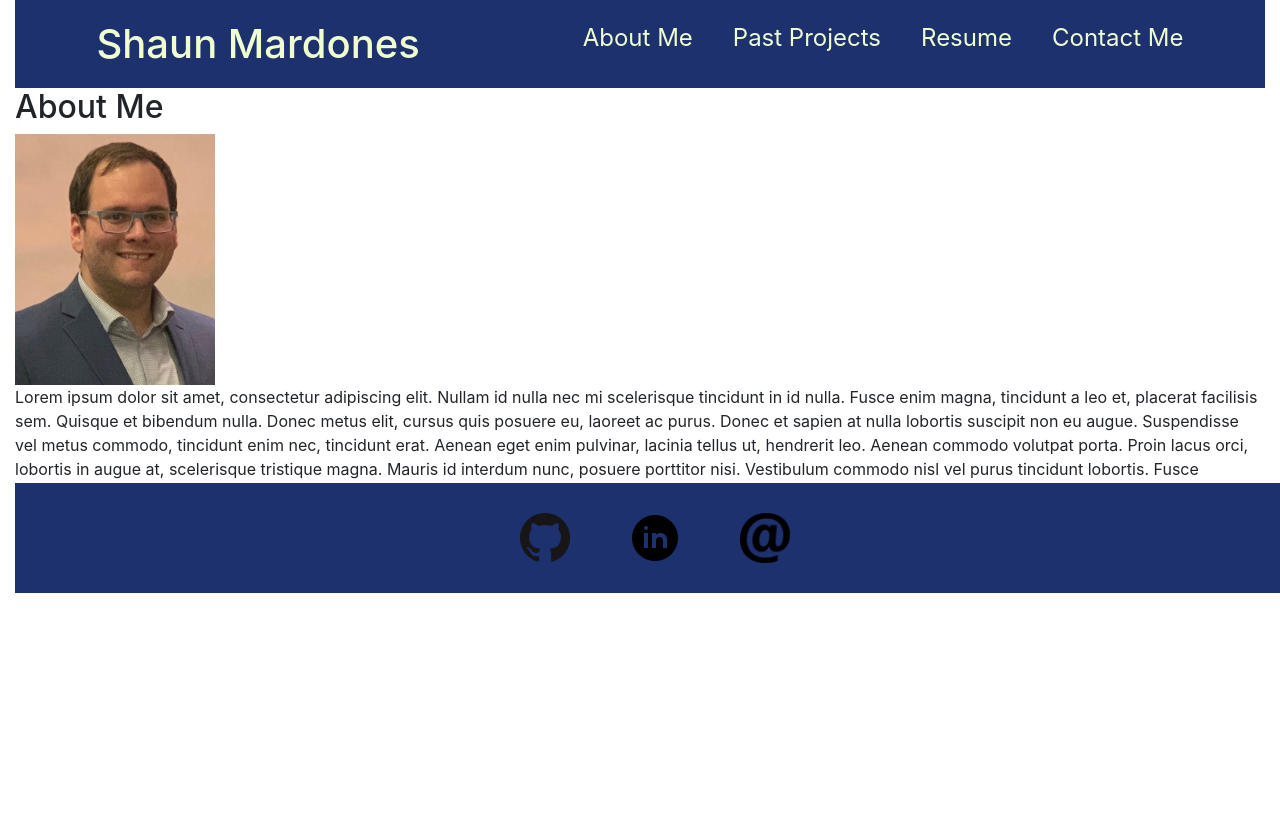
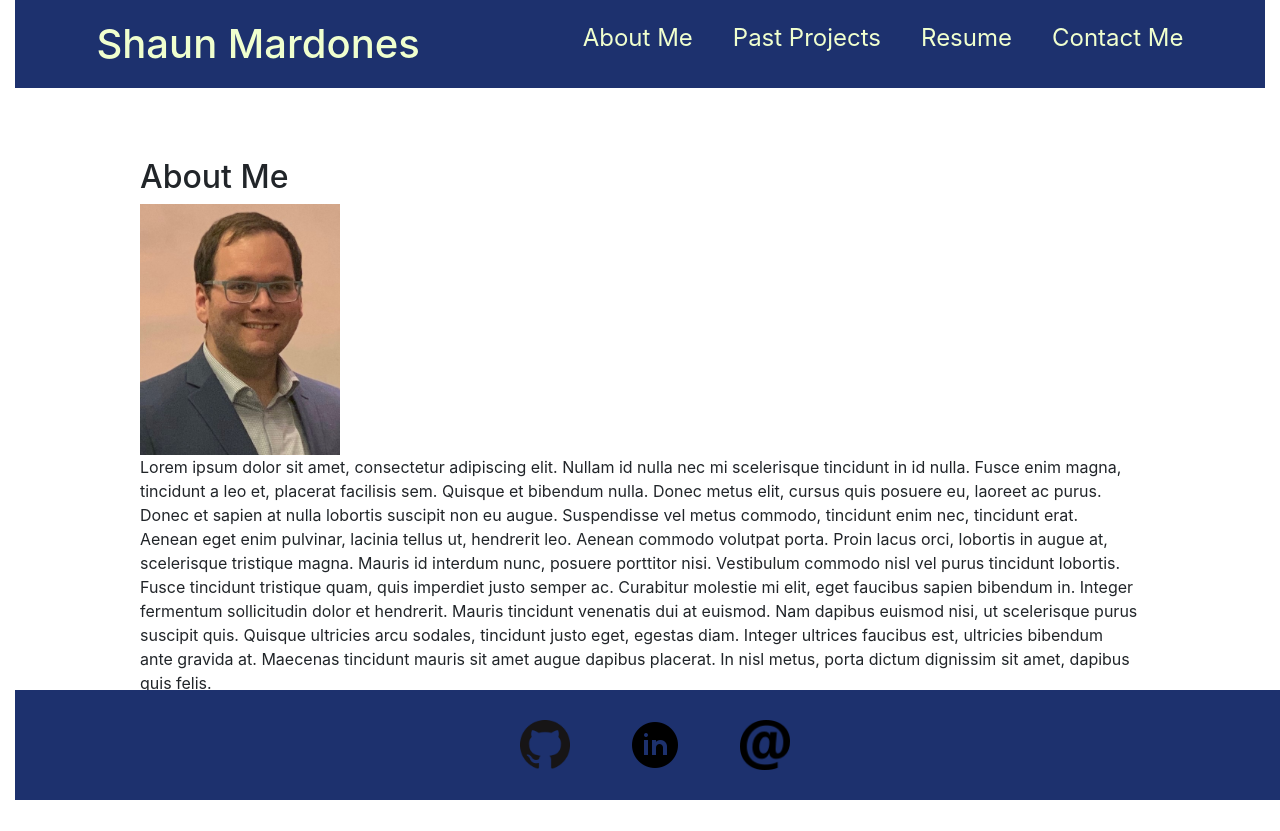
Before and after one commit to Glathrop/portfolio, a React (Create React App) app in the folder react-portfolio/: page / in a window 1280 px wide. Before the commit the page ends 800 px from the top, so only its background shows below. Built offline with nearby package versions, Linux system fonts and the light colour scheme.

Commit message:
finished for now

```diff
--- a/react-portfolio/src/App.css
+++ b/react-portfolio/src/App.css
@@ -1,5 +1,4 @@
 * {
-  position: relative;
   margin: 0;
   padding: 0;
 
@@ -39,6 +38,15 @@ h1 {
 
 }
 
+main {
+  display: flex;
+  justify-content: center;
+}
+
+section {
+  width: 80%;
+  margin: 70px;
+}
 
 /* About Section */
 
--- a/react-portfolio/src/components/Contact/index.js
+++ b/react-portfolio/src/components/Contact/index.js
@@ -34,7 +34,7 @@ function ContactForm() {
         console.log(formState);
     }
     return (
-    <section>
+    <div>
         <h1>Contact Me</h1>
         <form id="contact-form" onSubmit={handleSubmit}>
             <div>
@@ -56,7 +56,7 @@ function ContactForm() {
             )}
             <button type="submit">Submit</button>
         </form>
-    </section>
+    </div>
     )
 }
 
--- a/react-portfolio/src/components/ProjectGallery/index.js
+++ b/react-portfolio/src/components/ProjectGallery/index.js
@@ -4,9 +4,9 @@ import Project from '../Project/';
 function ProjectGallery() {
 
     return(
-        <div>
+        <section>
             <Project />
-        </div>
+        </section>
     )
 }
 
```
Also changed, not shown: react-portfolio/src/assets/images/ripples.png (deleted).
